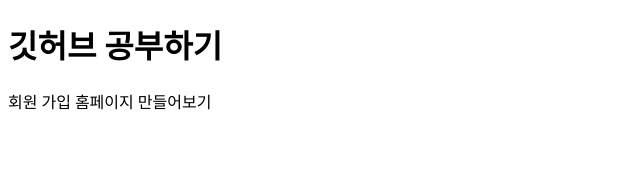
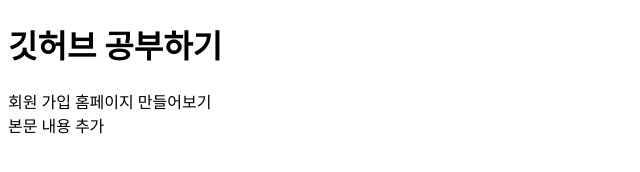
Before and after one commit to JulietteSung/GITME, a plain HTML site: page INDEX.HTML in a window 1280 px wide. Shown: the whole page, without its empty margins (0-640 px from the left). Drawn offline with Linux system fonts and the light colour scheme.

Commit message:
second commit

```diff
--- a/INDEX.HTML
+++ b/INDEX.HTML
@@ -12,6 +12,7 @@
     회원 가입 홈페이지 만들어보기
   </div>
 
+   본문 내용 추가
 
 </body>
 </html>
```
